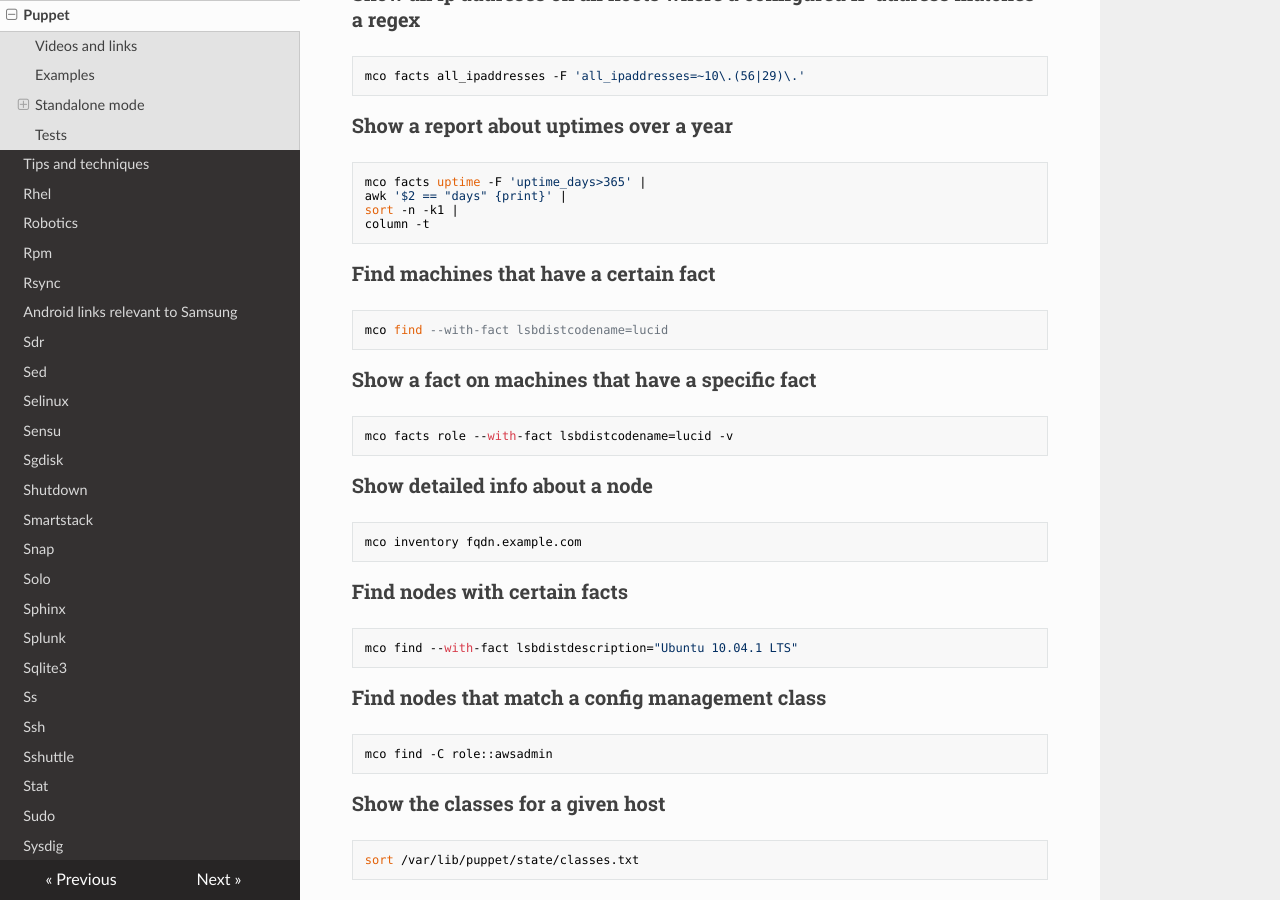
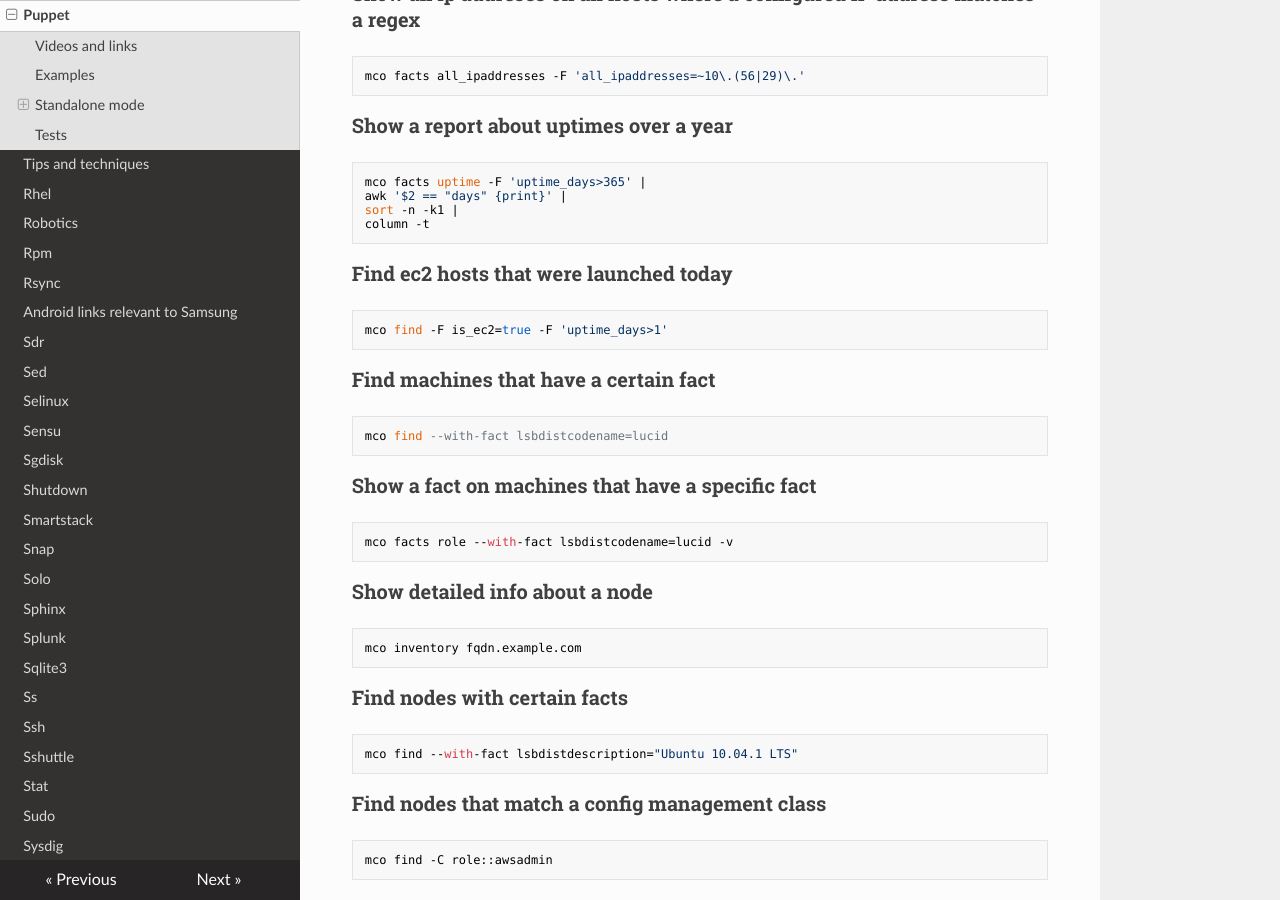
Before and after one commit to lando-cal/tech-notes, an MkDocs documentation site: the page built from docs/puppet.md, in a window 1280 px wide and 900 px high, scrolled down 2662 px. Built offline with MkDocs 1.6.1, drawn with Linux system fonts in a browser that asks for light colours; nearby versions of some CDN libraries.

Commit message:
Add ec2 recent host example

````diff
--- a/docs/puppet.md
+++ b/docs/puppet.md
@@ -134,6 +134,12 @@ sort -n -k1 |
 column -t
 ```
 
+### Find ec2 hosts that were launched today
+
+```
+mco find -F is_ec2=true -F 'uptime_days>1'
+```
+
 ### Find machines that have a certain fact
 
 ```
````
